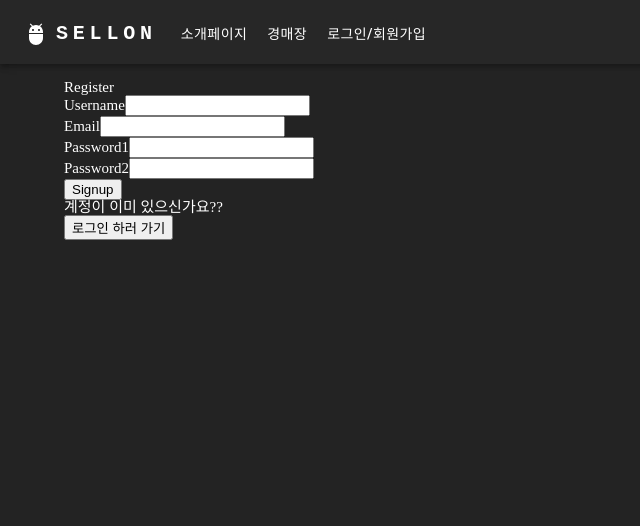
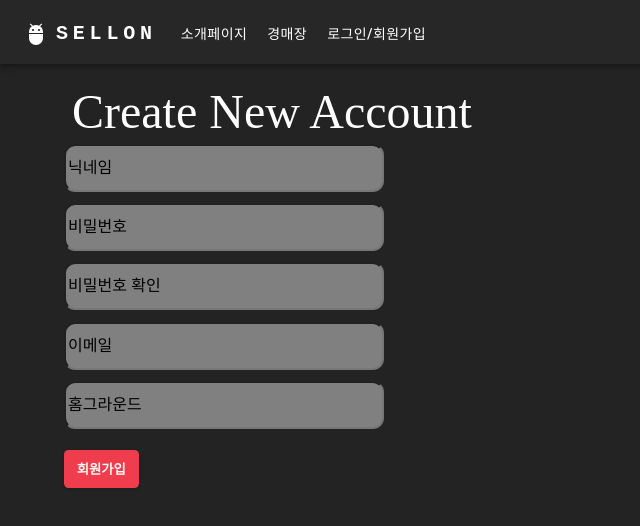
Before and after one commit to bunderLikeLion/sellon_frontend, a React (Create React App) app: page /register in a window 1280 px wide. Shown: the top 526 px of the page, without its empty margins (0-640 px from the left). Built offline with nearby package versions, Linux system fonts and the light colour scheme; no server answers.

Commit message:
update Register UI

```diff
--- a/src/pages/Login/Login.js
+++ b/src/pages/Login/Login.js
@@ -6,6 +6,7 @@ import useLoginMutation from 'queries/auth/useLoginMutation';
 import WrapContainer from 'layouts/WrapContainer';
 import { useRecoilValue } from 'recoil';
 import { userAtom } from 'states';
+
 
 const Login = () => {
   const navigate = useNavigate();
@@ -49,6 +50,7 @@ const Login = () => {
       <Link to="/register">
         <button>회원가입 하러 가기</button>
       </Link>
+
     </WrapContainer>
   );
 };
--- a/src/pages/Register/Register.js
+++ b/src/pages/Register/Register.js
@@ -1,11 +1,45 @@
 import { useEffect } from 'react';
 import { useForm } from 'react-hook-form';
-import { Link, useNavigate } from 'react-router-dom';
+import { useNavigate } from 'react-router-dom';
 import registerValidation from 'validations/registerValidation';
 import useSignInMutation from 'queries/auth/useSignInMutation';
 import WrapContainer from 'layouts/WrapContainer';
 import { useRecoilValue } from 'recoil';
 import { userAtom } from 'states';
+import styled from 'styled-components';
+
+const Title = styled.div`
+  font-size: 3rem;
+  margin: 0.5rem;
+`;
+
+const Input = styled.input`
+  margin-bottom: 0.7rem;
+  width: 20rem;
+  height: 3rem;
+  border-radius: 0.7rem;
+  background-color: gray;
+  color: white;
+  font-size: 1rem;
+  ::placeholder {
+    color: black;
+  }
+`;
+
+const Button = styled.button`
+  max-width: 100%;
+  padding: 0.6rem 0.8rem;
+  color: rgb(253, 249, 243);
+  font-weight: 600;
+  text-transform: uppercase;
+  background: #f03d4e;
+  border: none;
+  border-radius: 0.35em;
+  outline: 0;
+  cursor: pointer;
+  margin-top: 0.6rem;
+  box-shadow: 0 1px 3px rgba(0, 0, 0, 0.1), 0 1px 2px rgba(0, 0, 0, 0.1);
+`;
 
 const Register = () => {
   const navigate = useNavigate();
@@ -28,38 +62,42 @@ const Register = () => {
 
   return (
     <WrapContainer>
-      <h1>Register</h1>
+      <Title>Create New Account</Title>
       <form onSubmit={handleSubmit(submit)}>
         <div>
-          <label>Username</label>
-          <input type="text" {...register('username')} />
+          <Input placeholder="닉네임" type="text" {...register('username')} />
           <div>{errors.username?.message}</div>
         </div>
         <div>
-          <label>Email</label>
-          <input type="text" {...register('email')} />
+          <Input
+            placeholder="비밀번호"
+            type="password"
+            {...register('password1')}
+          />
           <div>{errors.username?.message}</div>
         </div>
         <div>
-          <label>Password1</label>
-          <input type="password" {...register('password1')} />
+          <Input
+            placeholder="비밀번호 확인"
+            type="password"
+            {...register('password2')}
+          />
+          <div>{errors.password?.message}</div>
+        </div>
+        <div>
+          <Input placeholder="이메일" type="text" {...register('email')} />
           <div>{errors.username?.message}</div>
         </div>
         <div>
-          <label>Password2</label>
-          <input type="password" {...register('password2')} />
-          <div>{errors.password?.message}</div>
+          <Input placeholder="홈그라운드" type="text" />
+          <div>{errors.username?.message}</div>
         </div>
-        <button disabled={isSubmitting}>
+        <Button disabled={isSubmitting}>
           {isSubmitting && 'Submitting...'}
-          Signup
-        </button>
+          회원가입
+        </Button>
         {errors.apiError && <div>{errors.apiError?.message}</div>}
       </form>
-      <p>계정이 이미 있으신가요??</p>
-      <Link to="/login">
-        <button>로그인 하러 가기</button>
-      </Link>
     </WrapContainer>
   );
 };
```
